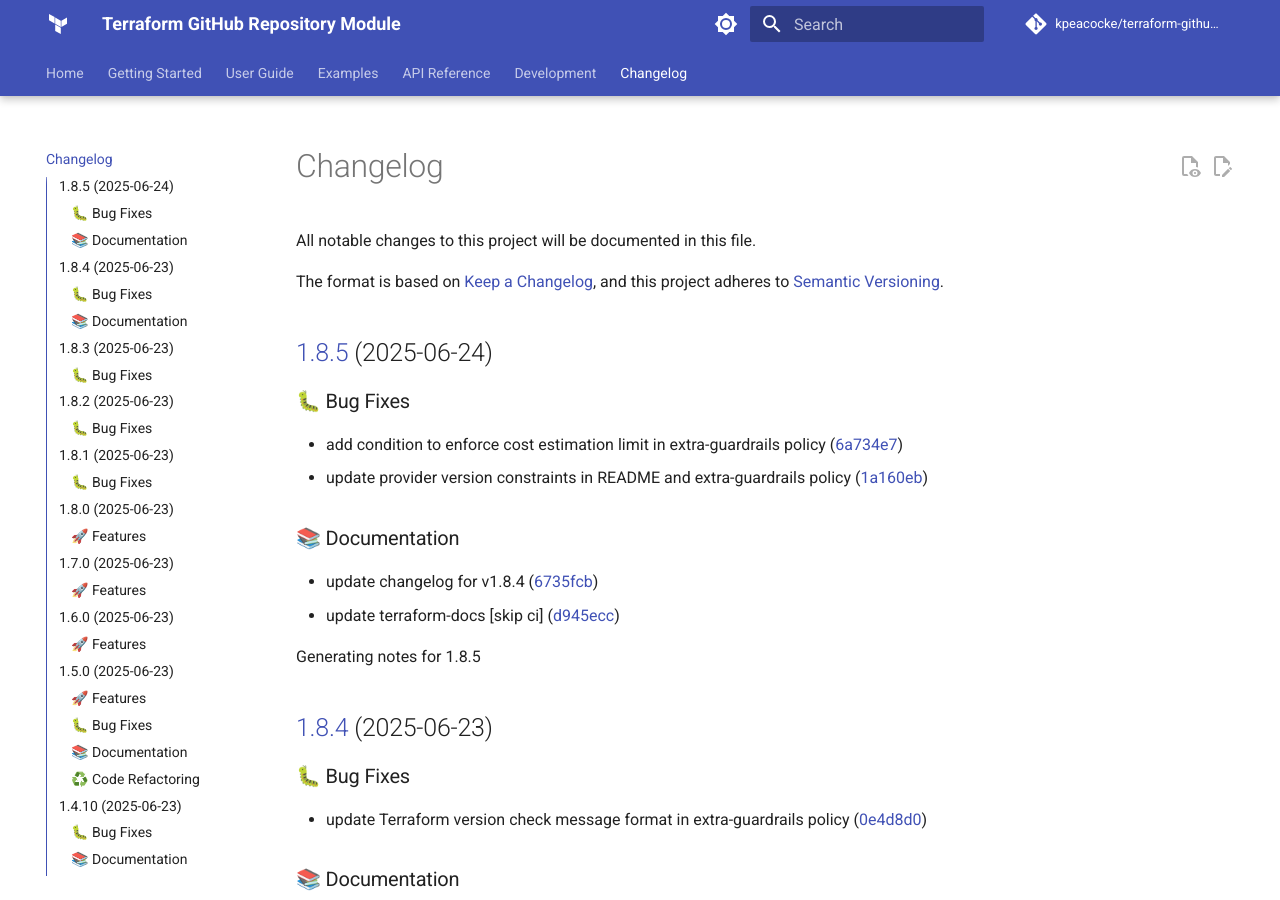
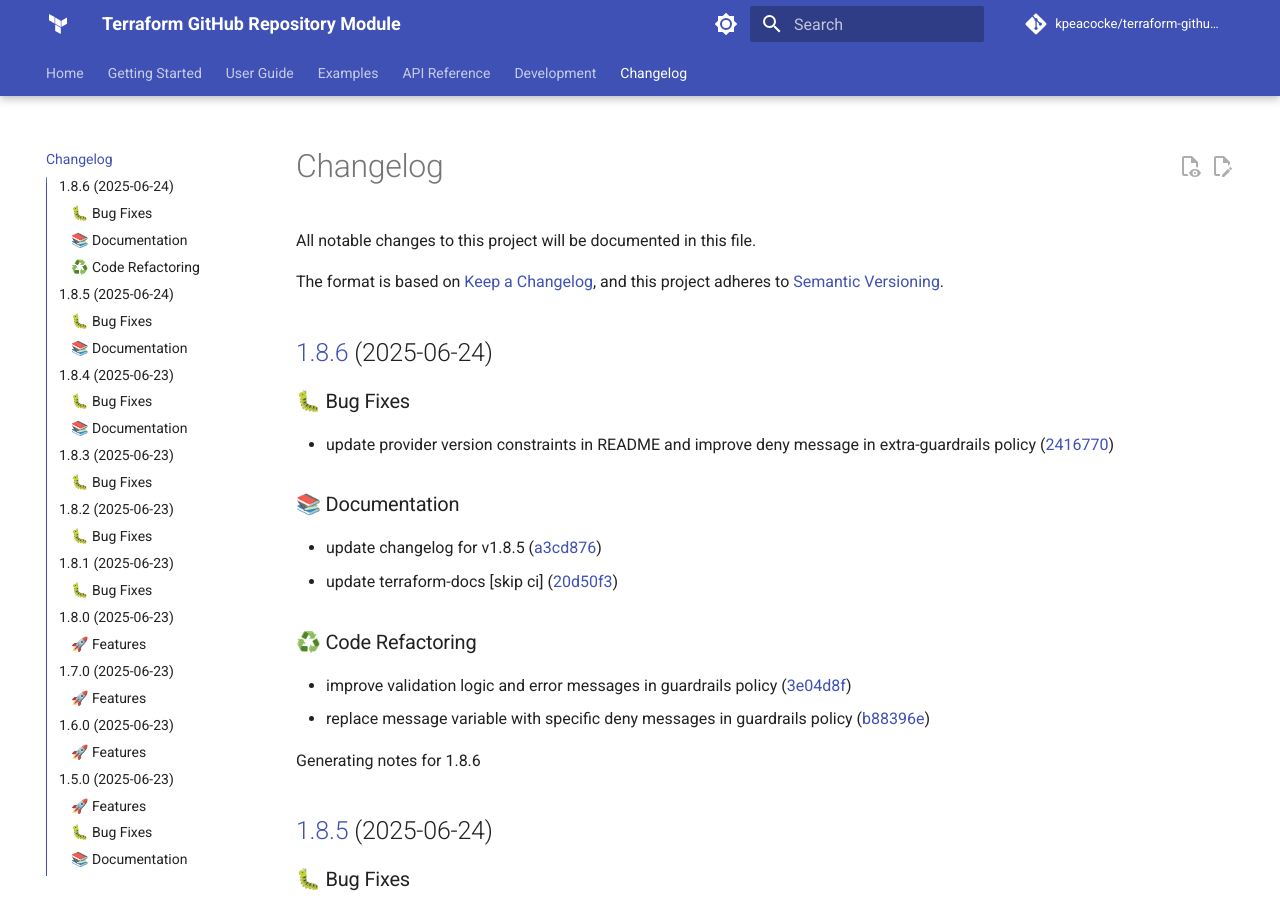
Before and after one commit to kpeacocke/terraform-github-repo, an MkDocs documentation site: the page built from docs/changelog.md, in a window 1280 px wide and 900 px high. Built offline with MkDocs 1.6.1 and Material for MkDocs 9.7.7, drawn with Linux system fonts in a browser that asks for light colours; comment, search, counter and statistics services are not loaded; the version menu is left out.

Commit message:
docs: update changelog for v1.8.6

```diff
--- a/docs/changelog.md
+++ b/docs/changelog.md
@@ -6,6 +6,24 @@ The format is based on [Keep a Changelog](https://keepachangelog.com/en/1.0.0/),
 and this project adheres to [Semantic Versioning](https://semver.org/spec/v2.0.0.html).
 
 <!-- markdownlint-disable MD024 -->
+
+## [1.8.6](https://github.com/kpeacocke/terraform-github-repo/compare/v1.8.5...v1.8.6) (2025-06-24)
+
+### 🐛 Bug Fixes
+
+* update provider version constraints in README and improve deny message in extra-guardrails policy ([2416770](https://github.com/kpeacocke/terraform-github-repo/commit/24167705ae110f9b2d447ec978f5731f0aa4f984))
+
+### 📚 Documentation
+
+* update changelog for v1.8.5 ([a3cd876](https://github.com/kpeacocke/terraform-github-repo/commit/a3cd87618a0346fccd81b24ff13f2555a432f04b))
+* update terraform-docs [skip ci] ([20d50f3](https://github.com/kpeacocke/terraform-github-repo/commit/20d50f301e6f1ed271bfe67909fd7650ec03b773))
+
+### ♻️ Code Refactoring
+
+* improve validation logic and error messages in guardrails policy ([3e04d8f](https://github.com/kpeacocke/terraform-github-repo/commit/3e04d8fd0574fe302d50ecc5489a2de2b4d54afc))
+* replace message variable with specific deny messages in guardrails policy ([b88396e](https://github.com/kpeacocke/terraform-github-repo/commit/b88396e31cd8ac338c9360e2968a39a397c7c5e2))
+
+Generating notes for 1.8.6
 
 ## [1.8.5](https://github.com/kpeacocke/terraform-github-repo/compare/v1.8.4...v1.8.5) (2025-06-24)
 
```
